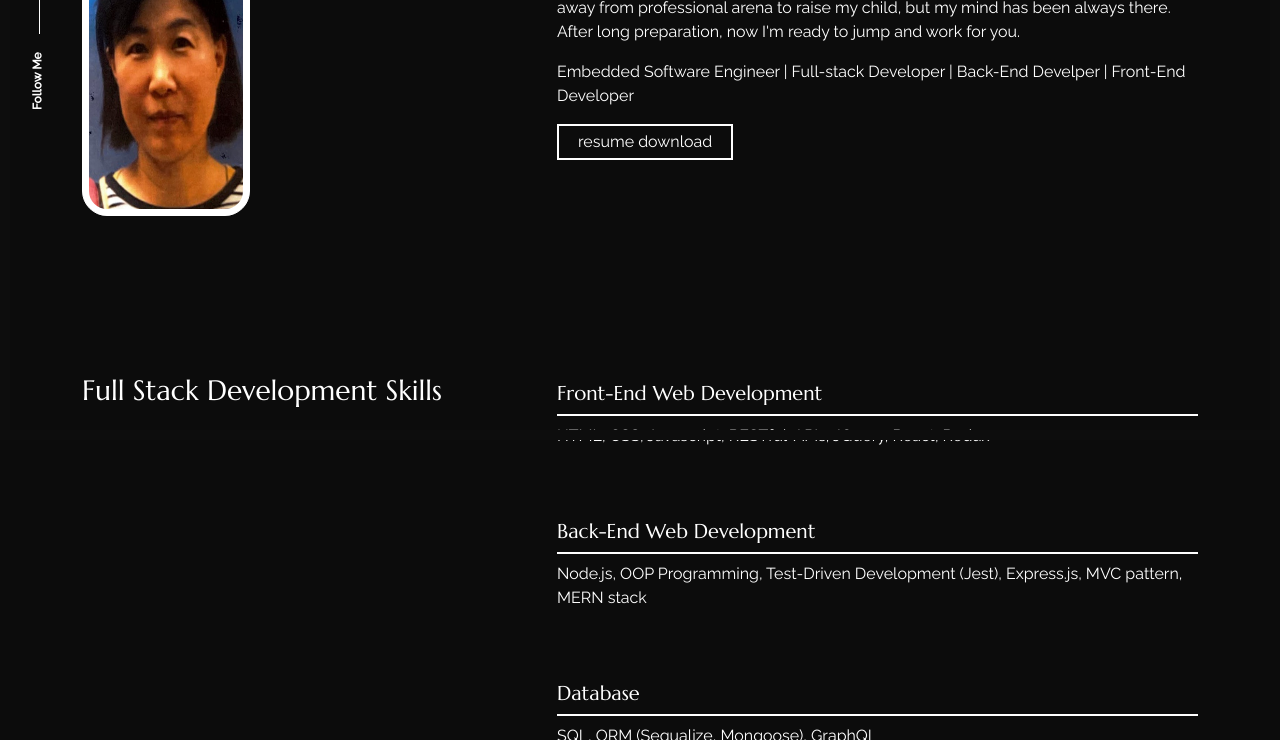
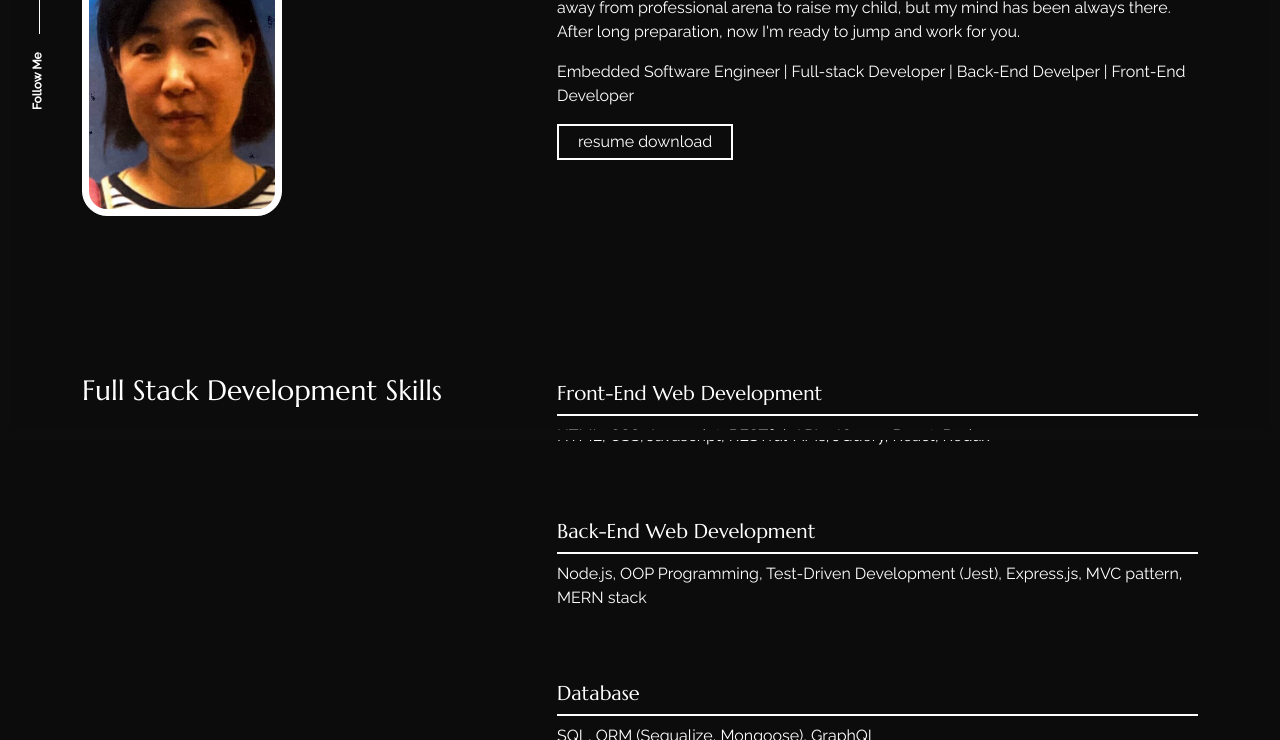
Before and after one commit to alla0810/KyoSookShin_Portfolio, a React app: page /about in a window 1280 px wide. Shown: the part 360-1100 px from the top of the page. Built offline with nearby package versions, Linux system fonts and the light colour scheme; some packages are replaced by stand-ins of ours.

```diff
--- a/src/pages/about/index.js
+++ b/src/pages/about/index.js
@@ -33,7 +33,9 @@
         <Row className="sec_sp">
           <Col lg="5">
             {/* <h3 className="color_sec py-4">{dataabout.title}</h3> */}
-            <img className ="po_item about_img" src="/images/kyosook.png" alt="" />
+            <div className="align-self-center ">
+              <img className ="po_item about_img" src="/images/kyosook.png" alt="" />
+            </div>
           </Col>
           <Col lg="7" className="d-flex align-items-center">
             <div>
--- a/src/pages/about/style.css
+++ b/src/pages/about/style.css
@@ -4,8 +4,8 @@
     justify-content: center;
     align-items: center;
 
-    width: 21vh;
-    height: 30vh;
+    width: 200px;
+    height: 300px;
 
     overflow: auto;
     margin-bottom: 20px;
```
